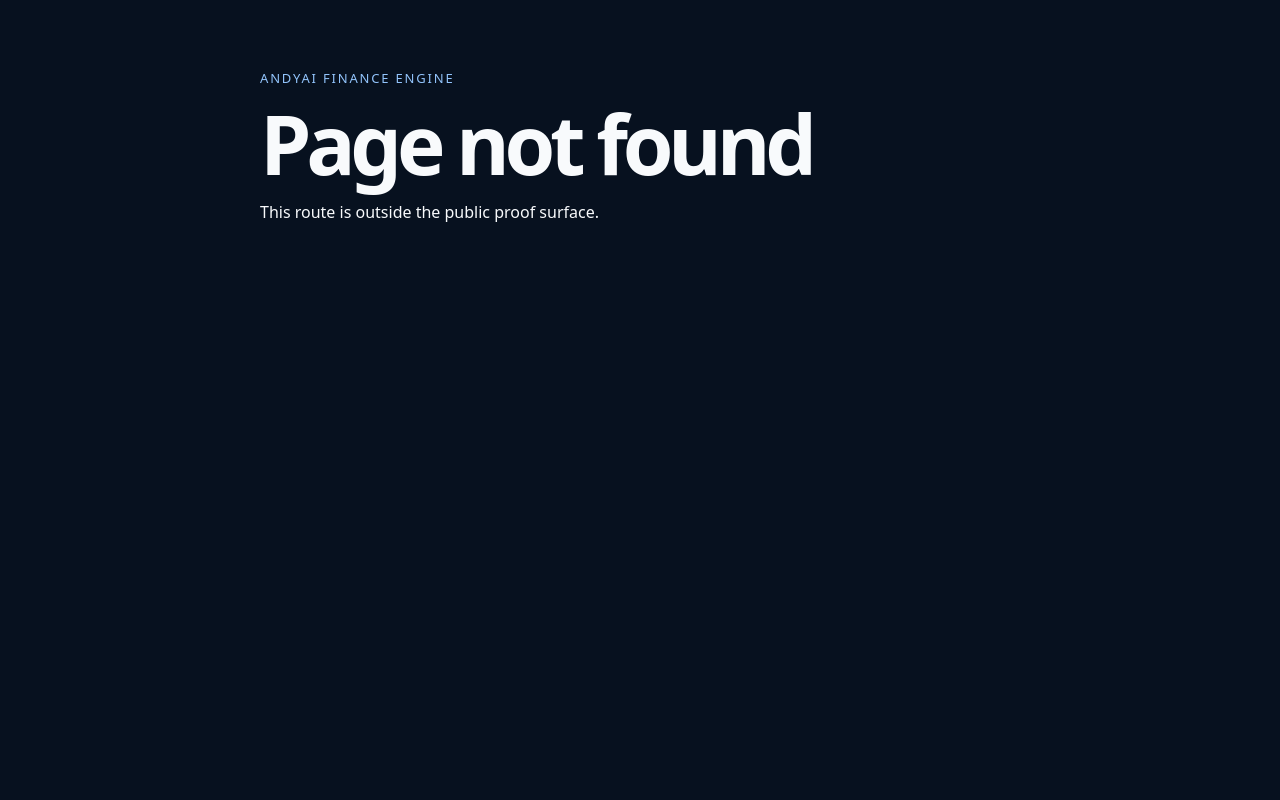
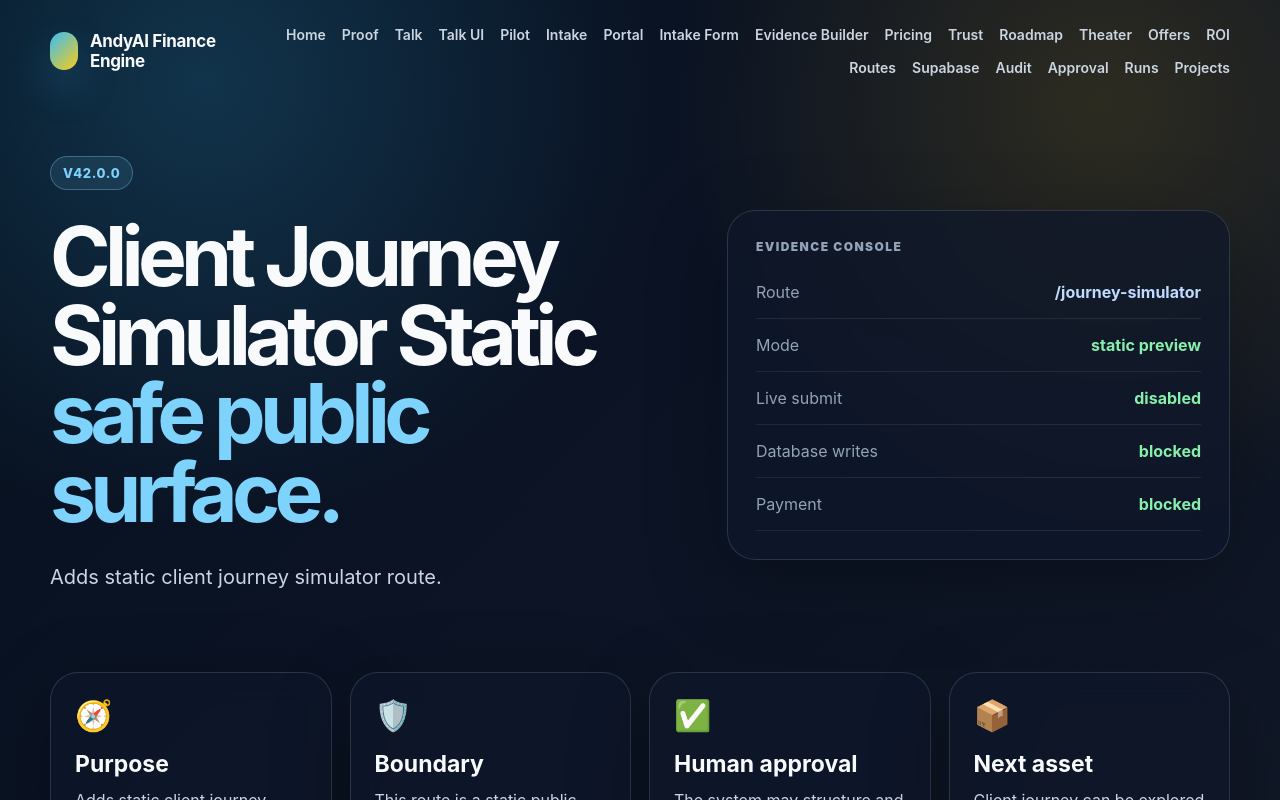
Before and after one commit to kolundzic/andyai-finance-engine, a Next.js app: page /journey-simulator in a window 1280 px wide. Before the commit this address had no page. Shown: the top 800 px of the page. Built offline with nearby package versions, Linux system fonts and the light colour scheme.

Commit message:
drone: add v42.0.0 client-journey-simulator-static

```diff
--- /dev/null
+++ b/app/journey-simulator/page.tsx
@@ -0,0 +1,32 @@
+import { EvidenceConsole, FeatureGrid, PrestigePage } from "../../src/ui/finance-prestige-system";
+
+export const metadata = {
+  title: "AndyAI Finance Engine — Client Journey Simulator Static",
+  description: "Adds static client journey simulator route.",
+};
+
+export default function Page() {
+  return (
+    <PrestigePage
+      active="/journey-simulator"
+      badge="v42.0.0"
+      title="Client Journey Simulator Static"
+      accent="safe public surface."
+      lead="Adds static client journey simulator route."
+      right={<EvidenceConsole rows={[
+        ["Route", "/journey-simulator", "blue"],
+        ["Mode", "static preview", "green"],
+        ["Live submit", "disabled", "green"],
+        ["Database writes", "blocked", "green"],
+        ["Payment", "blocked", "green"],
+      ] as any} />}
+    >
+      <FeatureGrid items={[
+        ["🧭", "Purpose", "Adds static client journey simulator route."],
+        ["🛡️", "Boundary", "This route is a static public surface with no live submit, no network call, and no database write."],
+        ["✅", "Human approval", "The system may structure and preview, but the human remains the authority gate."],
+        ["📦", "Next asset", "Client journey can be explored safely."],
+      ] as any} />
+    </PrestigePage>
+  );
+}
--- a/package.json
+++ b/package.json
@@ -1,6 +1,6 @@
 {
   "name": "andyai-finance-engine",
-  "version": "41.0.0",
+  "version": "42.0.0",
   "private": true,
   "description": "AndyAI Finance Engine — public showcase powered by a governed financial modeling core.",
   "scripts": {
```
Also changed, not shown: configs/drone-master/client-journey-simulator-static.v42.0.0.json (added, +17 -0 lines), 3 other files (tests, documents, lock files or other folders).
